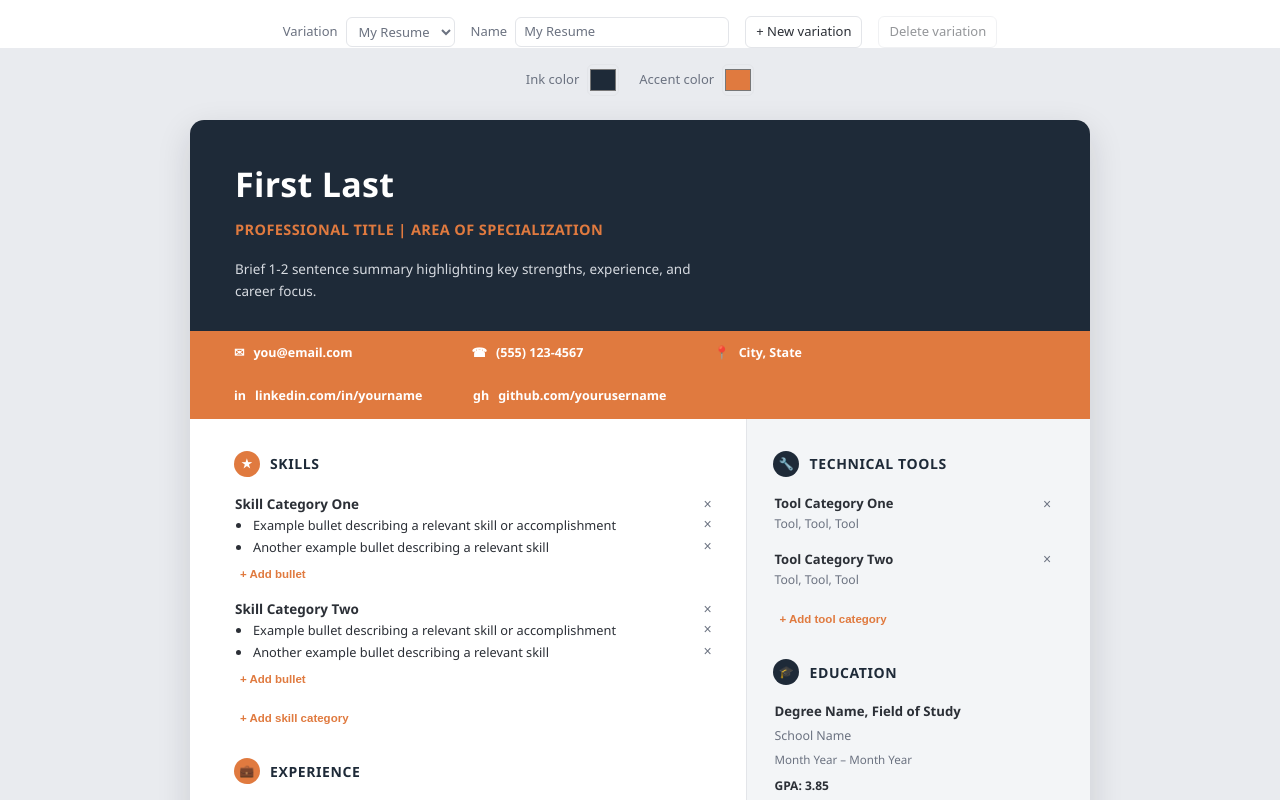
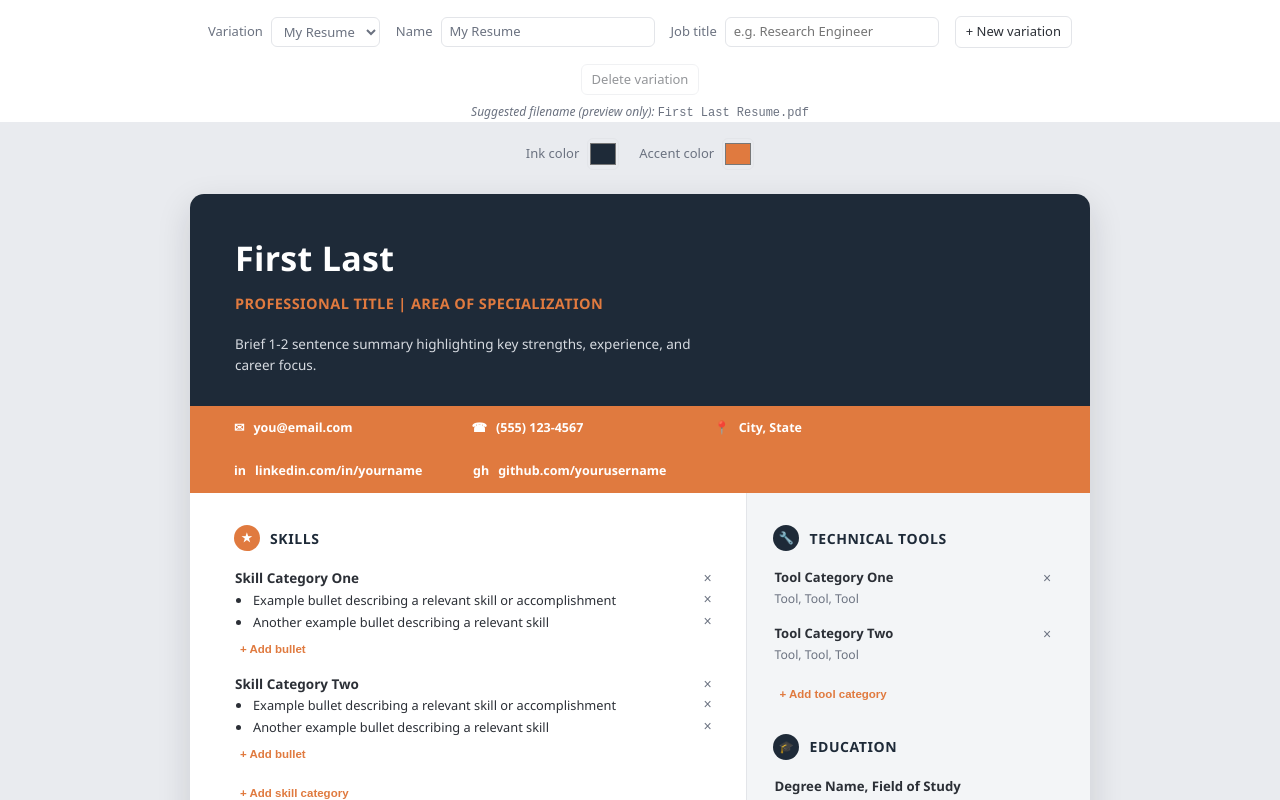
Before and after one commit to EthanOwens/reforge, a React (Vite) app: page / in a window 1280 px wide. Shown: the top 800 px of the page. Built offline with nearby package versions, Linux system fonts and the light colour scheme.

Commit message:
Added modulare filename dependent on name and occupation on resume

```diff
--- a/src/tools/resume/ResumeTool.css
+++ b/src/tools/resume/ResumeTool.css
@@ -75,9 +75,26 @@
   cursor: pointer;
 }
 
+/* Illustrative-only preview of the computed export filename — not a button
+   or link, styled quietly so it isn't mistaken for one. */
+.variation-filename-preview {
+  max-width: 900px;
+  margin: 8px auto 0;
+  padding: 0 44px;
+  font-size: 12px;
+  font-style: italic;
+  color: var(--text-muted);
+  text-align: center;
+}
+
+.variation-filename-preview code {
+  font-style: normal;
+}
+
 @media print {
   .variation-toolbar,
-  .variation-save-warning {
+  .variation-save-warning,
+  .variation-filename-preview {
     display: none;
   }
 }
--- a/src/tools/resume/ResumeTool.tsx
+++ b/src/tools/resume/ResumeTool.tsx
@@ -1,5 +1,6 @@
 import { useState } from 'react'
 import ResumePreview from './ResumePreview'
+import { buildResumeFilename } from './filename'
 import { newId } from './id'
 import type { Resume } from './types'
 import { loadVariationsState, saveVariationsState } from './variationsStorage'
@@ -41,10 +42,20 @@ function ResumeTool() {
     })
   }
 
+  const handleJobTitleChange = (jobTitle: string) => {
+    updateState({
+      ...state,
+      variations: state.variations.map((variation) =>
+        variation.id === activeVariation.id ? { ...variation, jobTitle } : variation,
+      ),
+    })
+  }
+
   const handleAddVariation = () => {
     const copy = {
       id: newId('variation'),
       name: `Copy of ${activeVariation.name}`,
+      jobTitle: activeVariation.jobTitle,
       resume: activeVariation.resume,
     }
     updateState({
@@ -106,6 +117,17 @@ function ResumeTool() {
           />
         </label>
 
+        <label className="variation-control">
+          Job title
+          <input
+            type="text"
+            value={activeVariation.jobTitle}
+            onChange={(event) => handleJobTitleChange(event.target.value)}
+            aria-label="Job title for active variation"
+            placeholder="e.g. Research Engineer"
+          />
+        </label>
+
         <button type="button" className="variation-btn" onClick={handleAddVariation}>
           + New variation
         </button>
@@ -119,6 +141,17 @@ function ResumeTool() {
         </button>
       </div>
 
+      <p className="variation-filename-preview">
+        Suggested filename (preview only):{' '}
+        <code>
+          {buildResumeFilename({
+            fullName: activeVariation.resume.header.name,
+            jobTitle: activeVariation.jobTitle,
+            extension: 'pdf',
+          })}
+        </code>
+      </p>
+
       <ResumePreview resume={activeVariation.resume} onChange={handleResumeChange} />
     </div>
   )
--- /dev/null
+++ b/src/tools/resume/filename.ts
@@ -0,0 +1,51 @@
+// Shared filename convention for every resume export/save action (HTML, TXT,
+// MD, PDF, DOCX, and eventually AI-tailored exports), so they all agree on
+// one naming scheme:
+//
+//   <firstName> <lastName> <fileType> - <jobTitle>.<fileFormat>
+//
+// e.g. "Ethan Owens Resume - Research Engineer.pdf"
+
+// Characters that are invalid in filenames on common filesystems (Windows in
+// particular reserves all of these): forward slash, backslash, colon,
+// asterisk, question mark, double quote, angle brackets, and pipe.
+const INVALID_FILENAME_CHARS = /[/\\:*?"<>|]/g
+
+function sanitize(part: string): string {
+  return part.replace(INVALID_FILENAME_CHARS, '').replace(/\s+/g, ' ').trim()
+}
+
+// Splits a full name into first/last for the filename convention. First word
+// is the first name; every remaining word (joined back with spaces) is the
+// last name. A single-word name is used as the first name only, with no
+// last-name segment.
+function splitName(fullName: string): { firstName: string; lastName: string } {
+  const words = String(fullName ?? '').trim().split(/\s+/).filter(Boolean)
+  if (words.length === 0) return { firstName: '', lastName: '' }
+  const [firstName, ...rest] = words
+  return { firstName, lastName: rest.join(' ') }
+}
+
+export function buildResumeFilename(options: {
+  fullName: string
+  jobTitle: string
+  fileType?: string
+  extension: string
+}): string {
+  const { fullName, jobTitle, fileType = 'Resume', extension } = options
+
+  const { firstName, lastName } = splitName(fullName)
+  const namePart = sanitize([firstName, lastName].filter(Boolean).join(' '))
+  const cleanFileType = sanitize(fileType) || 'Resume'
+  const cleanJobTitle = sanitize(jobTitle)
+
+  // With no usable name, fall back to just the file type (e.g. "Resume")
+  // instead of producing a filename that starts with a stray space, like
+  // " Resume - Title.pdf".
+  const nameAndType = namePart ? `${namePart} ${cleanFileType}` : cleanFileType
+  const base = cleanJobTitle ? `${nameAndType} - ${cleanJobTitle}` : nameAndType
+
+  const cleanExtension = sanitize(extension).replace(/^\.+/, '')
+
+  return `${base}.${cleanExtension}`
+}
--- a/src/tools/resume/variationsStorage.ts
+++ b/src/tools/resume/variationsStorage.ts
@@ -13,6 +13,10 @@ const STORAGE_KEY = 'reforge.resume.variations.v1'
 export interface Variation {
   id: string
   name: string
+  // The job title being applied for with this variation — a property of the
+  // application, not of the resume content itself, so it lives here rather
+  // than on `Resume`. Used to build export filenames (see filename.ts).
+  jobTitle: string
   resume: Resume
 }
 
@@ -25,6 +29,7 @@ function defaultState(): VariationsState {
   const variation: Variation = {
     id: newId('variation'),
     name: 'My Resume',
+    jobTitle: '',
     resume: defaultResume,
   }
   return { activeId: variation.id, variations: [variation] }
@@ -61,8 +66,27 @@ function isVariationsState(value: unknown): value is VariationsState {
       typeof variation === 'object' &&
       typeof variation.id === 'string' &&
       typeof variation.name === 'string' &&
+      typeof variation.jobTitle === 'string' &&
       isResumeShape(variation.resume),
   )
+}
+
+// Backfills `jobTitle` on variations persisted before that field existed, so
+// upgrading the schema doesn't wipe out a user's existing variations. Only
+// touches the one known-missing field; everything else still goes through
+// the full structural check below.
+function withJobTitleBackfill(value: unknown): unknown {
+  if (!value || typeof value !== 'object') return value
+  const candidate = value as Partial<VariationsState>
+  if (!Array.isArray(candidate.variations)) return value
+  return {
+    ...candidate,
+    variations: candidate.variations.map((variation) =>
+      variation && typeof variation === 'object' && typeof (variation as Variation).jobTitle !== 'string'
+        ? { ...variation, jobTitle: '' }
+        : variation,
+    ),
+  }
 }
 
 export function loadVariationsState(): VariationsState {
@@ -70,7 +94,7 @@ export function loadVariationsState(): VariationsState {
     const raw = localStorage.getItem(STORAGE_KEY)
     if (!raw) return defaultState()
 
-    const parsed: unknown = JSON.parse(raw)
+    const parsed: unknown = withJobTitleBackfill(JSON.parse(raw))
     if (!isVariationsState(parsed)) return defaultState()
 
     // Fall back to the first variation if the active id doesn't resolve
```
